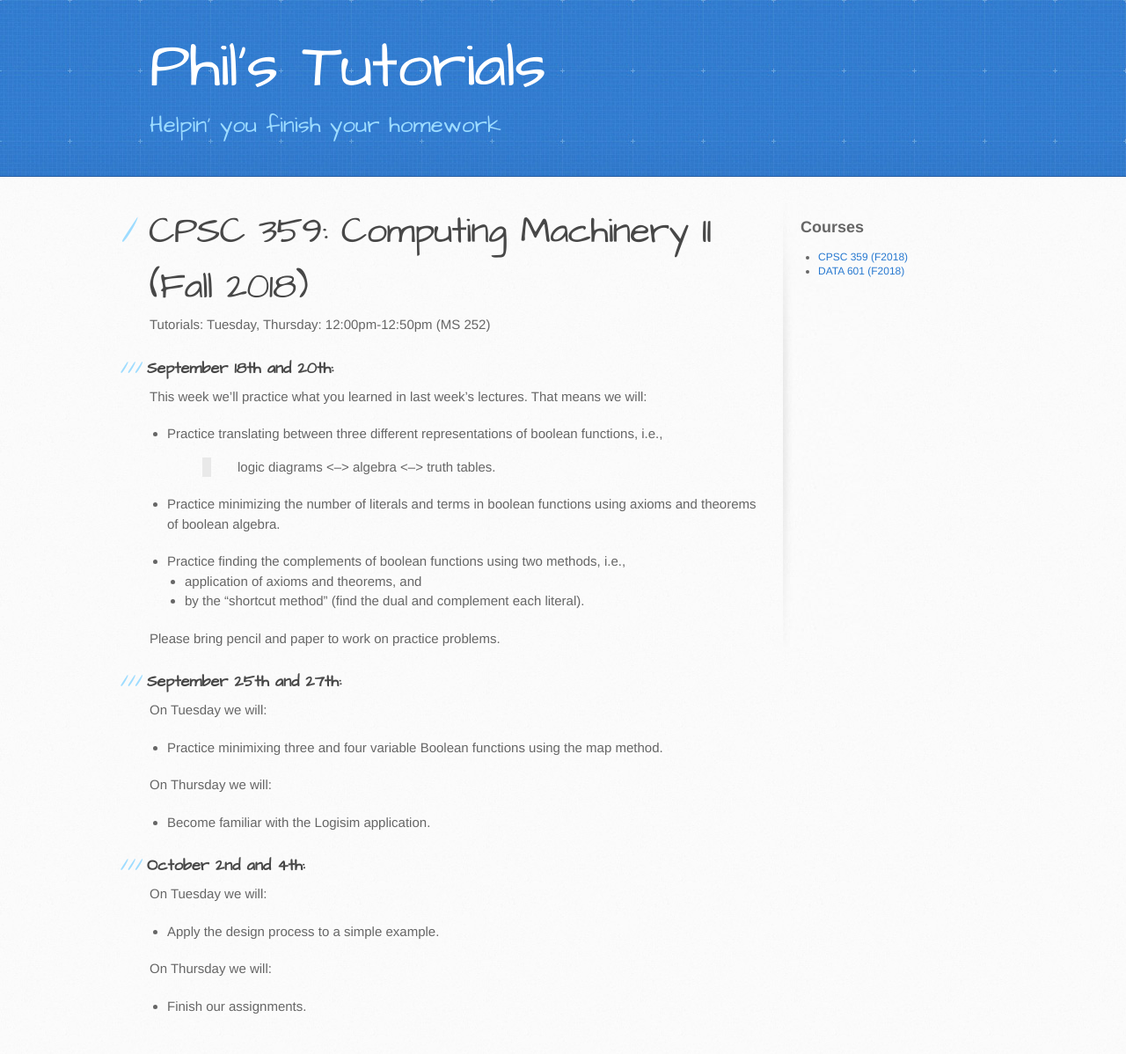
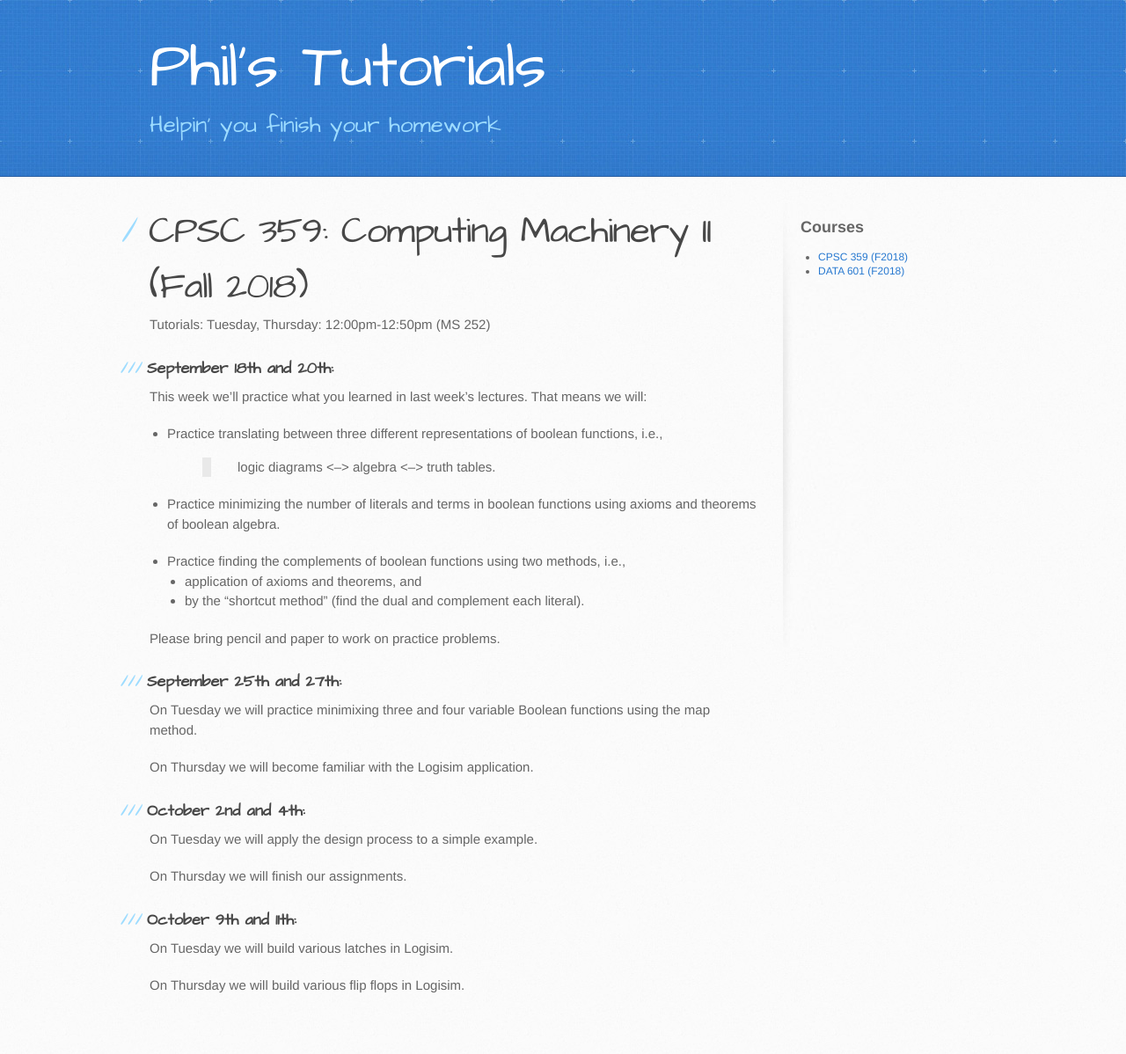
Before and after one commit to philstutorials/philstutorials.github.io, a Jekyll site: the page built from CPSC359.md, in a window 1280 px wide. Shown: the whole page at 88% size. Built offline with Jekyll 4.4.1, drawn with Linux system fonts in a browser that asks for light colours; our own code applies the rules of GitHub Pages for plain Markdown files; after the commit the page ends 1174 px from its top, so only the background shows below that.

Commit message:
Update CPSC359.md

```diff
--- a/CPSC359.md
+++ b/CPSC359.md
@@ -22,15 +22,16 @@ This week we'll practice what you learned in last week's lectures. That means we
 Please bring pencil and paper to work on practice problems.
 
 ### September 25th and 27th:
-On Tuesday we will:
-- Practice minimixing three and four variable Boolean functions using the map method.
+On Tuesday we will practice minimixing three and four variable Boolean functions using the map method.
 
-On Thursday we will:
-- Become familiar with the Logisim application.
+On Thursday we will become familiar with the Logisim application.
 
 ### October 2nd and 4th:
-On Tuesday we will:
-- Apply the design process to a simple example.
+On Tuesday we will apply the design process to a simple example.
 
-On Thursday we will:
-- Finish our assignments.
+On Thursday we will finish our assignments.
+
+### October 9th and 11th:
+On Tuesday we will build various latches in Logisim.
+
+On Thursday we will build various flip flops in Logisim.
```
